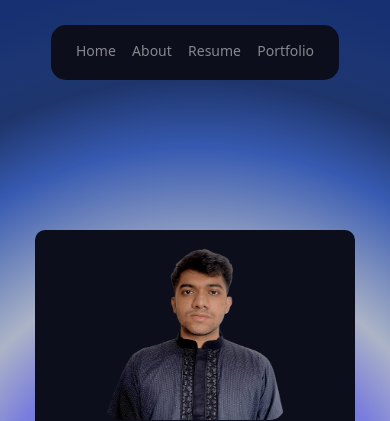
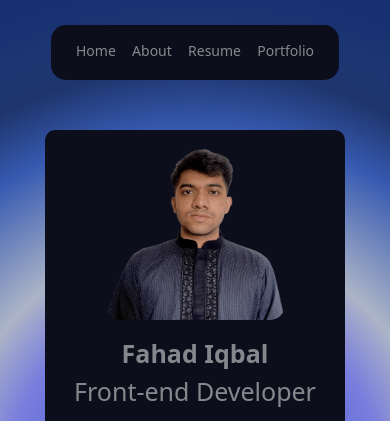
Before and after one commit to fahadiqbal-01/personalsite-ongoing-, a plain HTML site: page index.html in a window 390 px wide. Shown: the top 421 px of the page. Drawn offline with nearby package versions, Linux system fonts and the light colour scheme.

Commit message:
small device (on-going)

```diff
--- a/index.html
+++ b/index.html
@@ -112,7 +112,7 @@
           <!-------- profile -------->
           <div
             class="profile bg-[#0d0e1b] border-0 rounded-[10px] xl:h-[650px] xl:px-[20px] xl:py-[15px] xl:sticky xl:top-[60px]
-             xl:mt-[50px] sm:static sm:mt-[150px] sm:mb-[100px] sm:mx-[10px] xs:mt-[150px] xs:mb-[30px] xs:py-0 xs:h-[530px]"
+             xl:mt-[50px] sm:static sm:mt-[150px] sm:mb-[100px] sm:mx-[10px] xs:mt-[50px] xs:mb-[30px] xs:mx-[10px] xs:py-0 xs:h-[530px]"
           >
             <img
               src="./images/IMG_3268-min (1).png"
```
